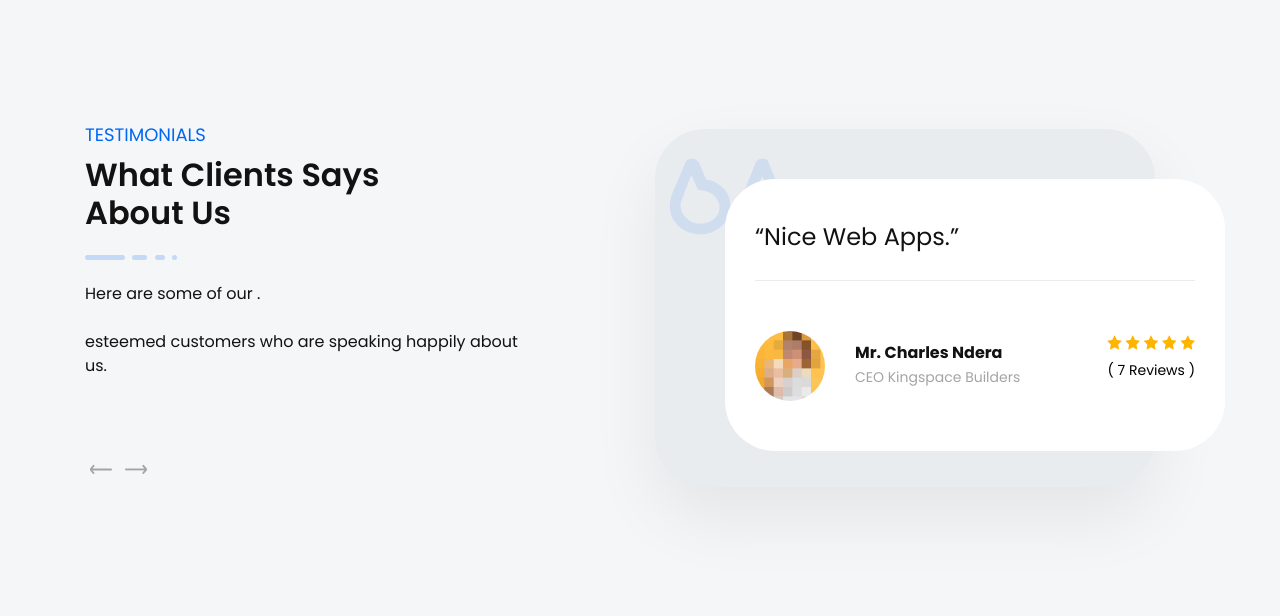
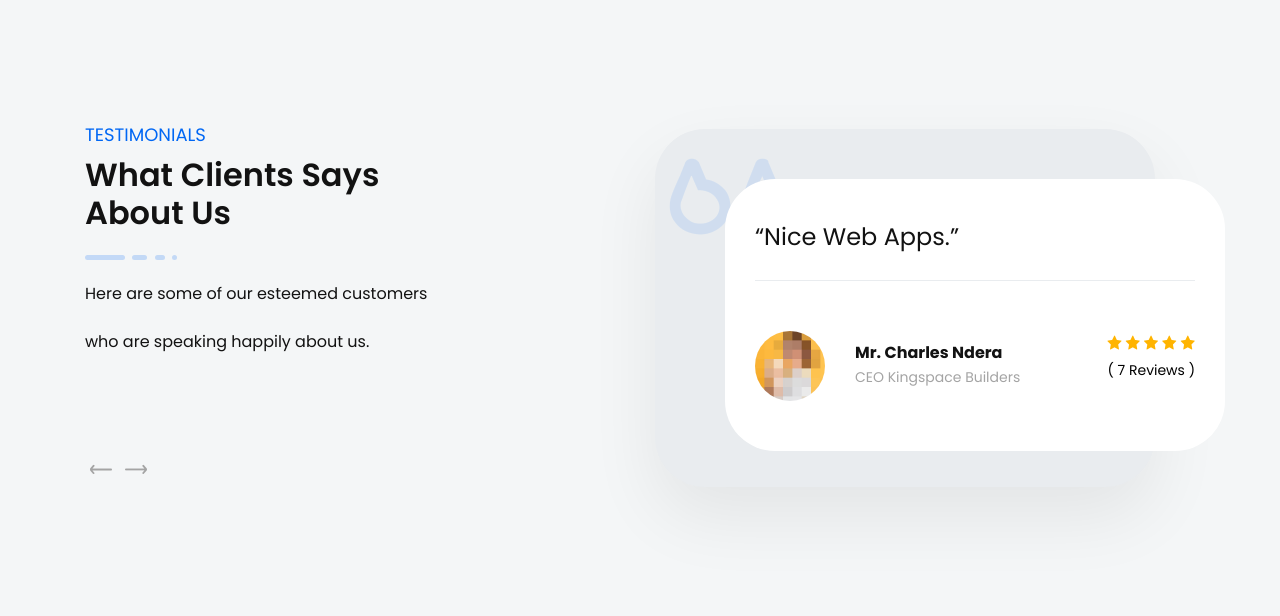
Before and after one commit to Deuce15/thinkbizz, a Django app: page / in a window 1280 px wide. Shown: the part 4453-5069 px from the top of the page. Run offline with Django 4.2, Linux system fonts and the light colour scheme; some libraries are stand-ins or nearby versions.

Commit message:
testimonial

```diff
--- a/website/templates/home.html
+++ b/website/templates/home.html
@@ -636,7 +636,7 @@
                             <li></li>
                             <li></li>
                         </ul>
-                        <p class="text">Here are some of our . <br> <br> esteemed customers who are speaking happily about us.</p>
+                        <p class="text">Here are some of our esteemed customers <br> <br>  who are speaking happily about us.</p>
                     </div> <!-- testimonial left content -->
                 </div>
                 <div class="col-lg-6">
```
